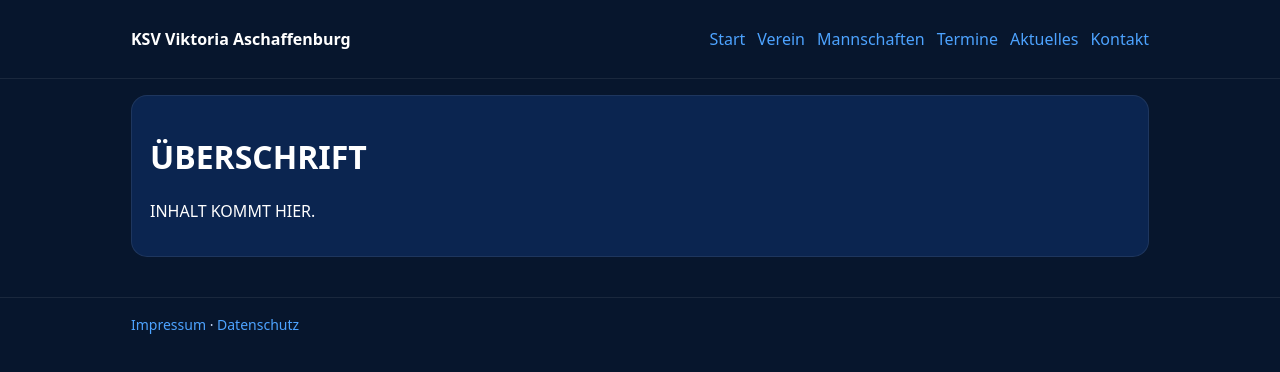
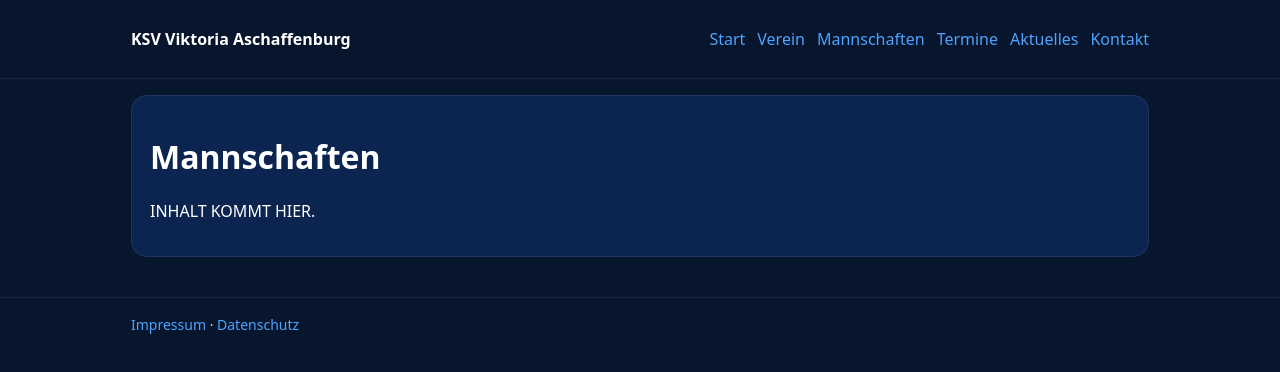
Before and after one commit to bhashelios/ksvvab, a plain HTML site: page mannschaften/index.html in a window 1280 px wide. Drawn offline with Linux system fonts and the light colour scheme.

Commit message:
Mannschaft headline modified

```diff
--- a/mannschaften/index.html
+++ b/mannschaften/index.html
@@ -11,7 +11,7 @@
 
   <main class="wrap">
     <div class="card">
-      <h1>ÜBERSCHRIFT</h1>
+      <h1>Mannschaften</h1>
       <p>INHALT KOMMT HIER.</p>
     </div>
   </main>
```
